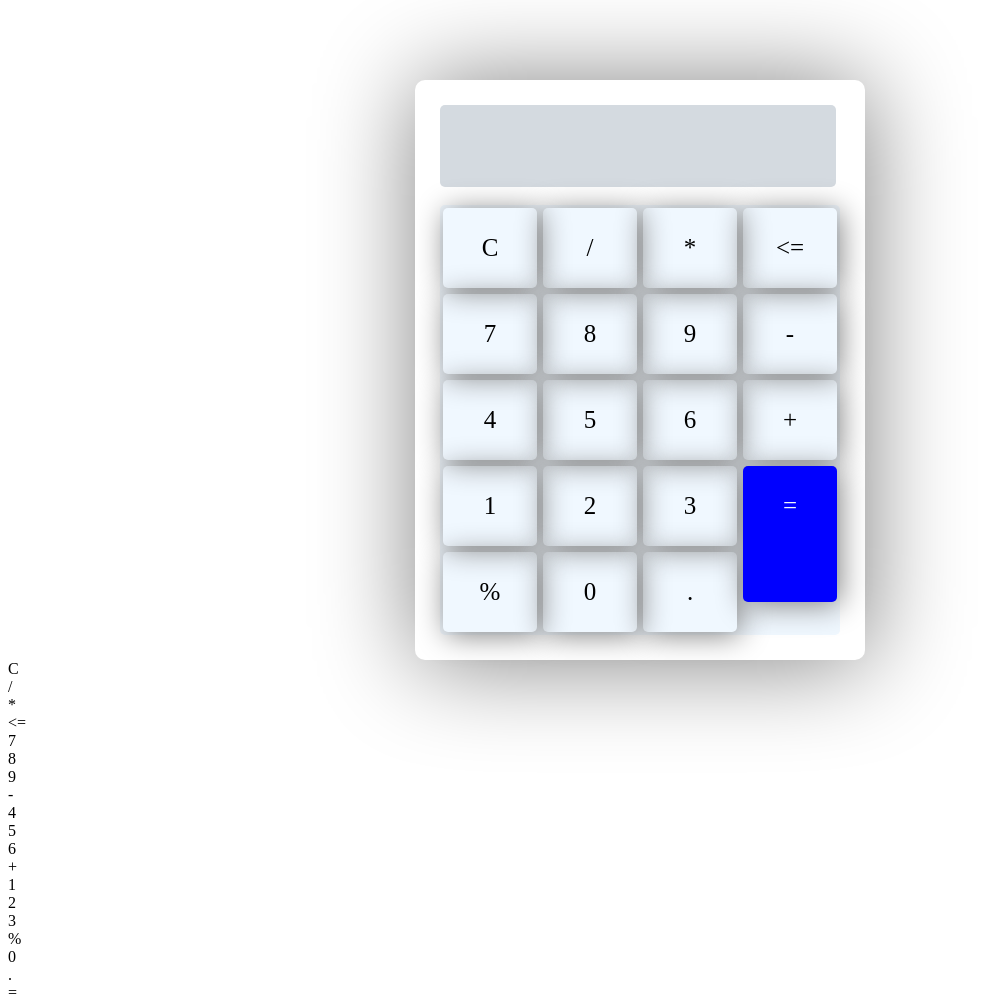
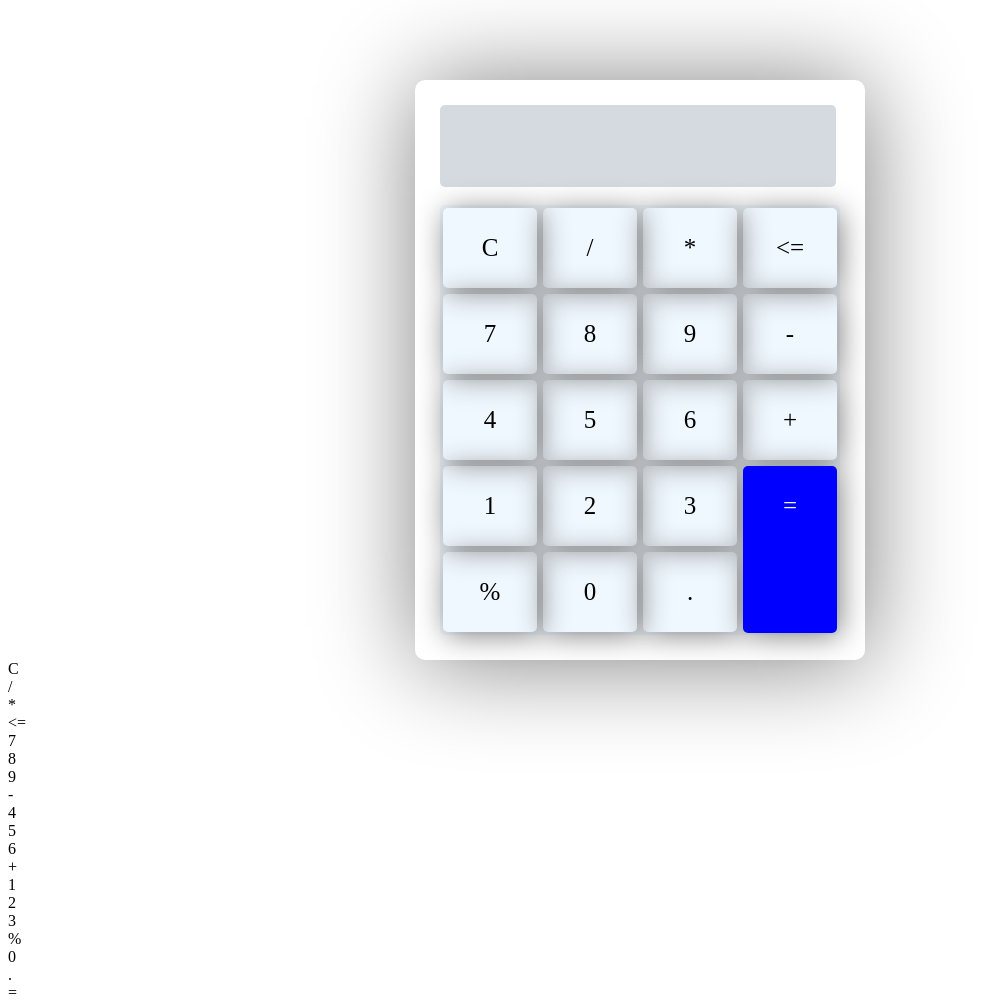
Before and after one commit to ik-James/pig-game, a plain HTML site: page mycalc/index.html in a window 1280 px wide. Shown: the whole page, without its empty margins (0-984 px from the left). Drawn offline with Linux system fonts and the light colour scheme.

Commit message:
Update app.css

```diff
--- a/mycalc/app.css
+++ b/mycalc/app.css
@@ -48,7 +48,7 @@
      grid-column-end: 5;
      background-color: blue;
      color: aliceblue;
-     height: 73%;
+     height: 91%;
  }
 
  @media all and (max-width: 550px) {
@@ -103,6 +103,8 @@
      grid-column-end: 5;
      background-color: blue;
      color: aliceblue;
+     height: 75%;
+
  }
 
  }
```
